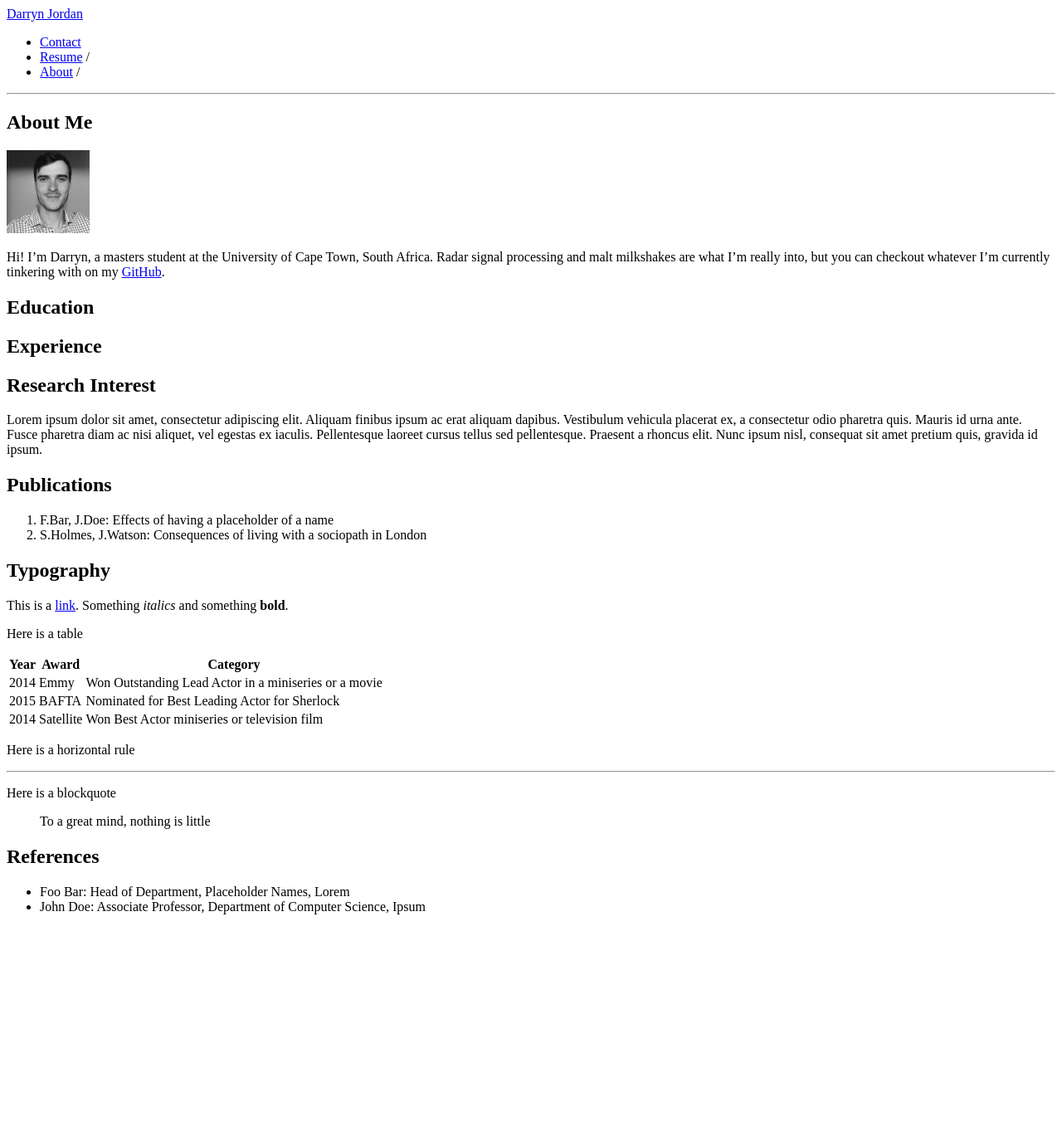
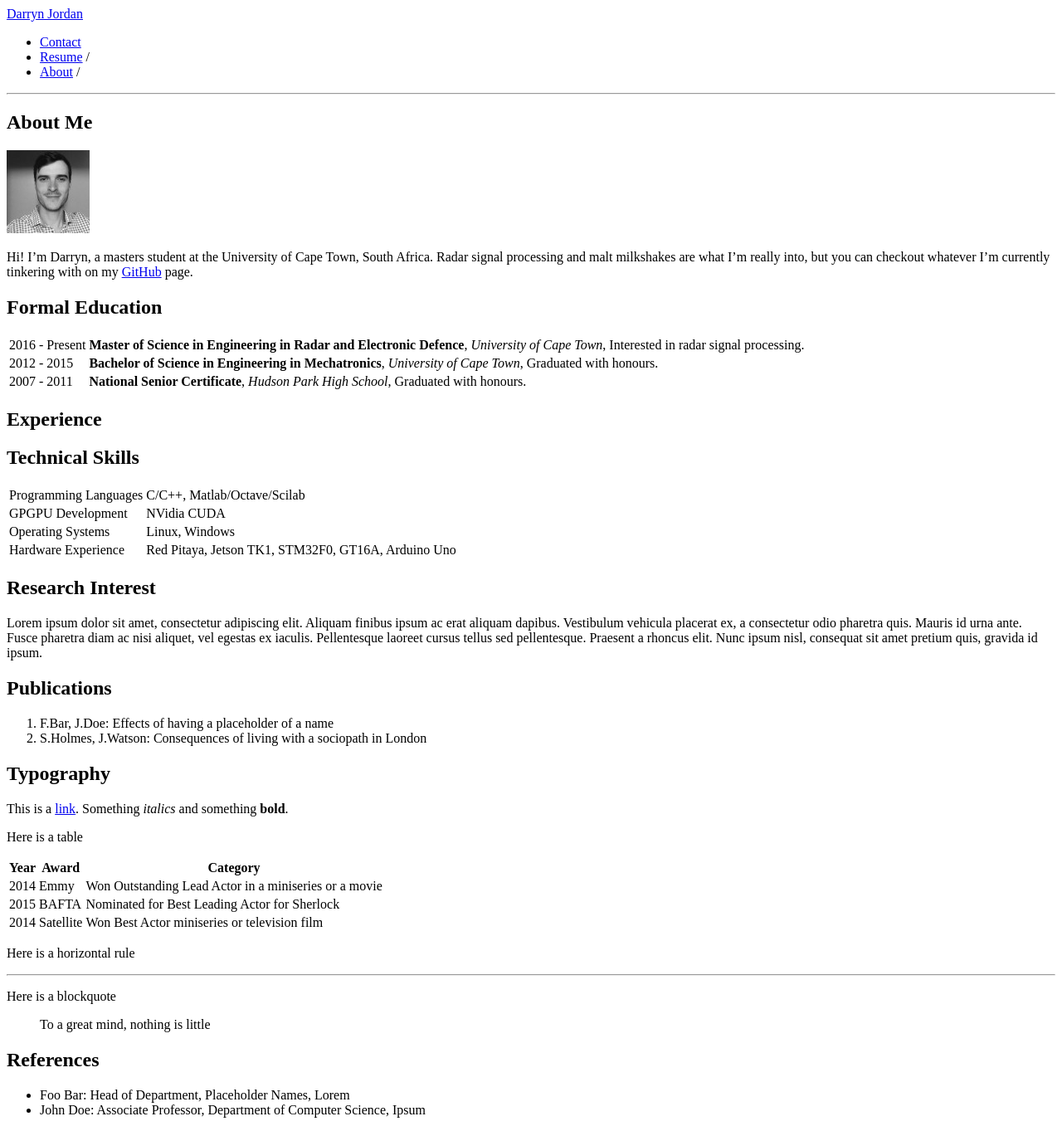
Before and after one commit to darrynjordan/darrynjordan.github.io, a Jekyll site: the page built from index.md, in a window 1280 px wide. Shown: the whole page at 83% size. Built offline with Jekyll 4.4.1, drawn with Linux system fonts in a browser that asks for light colours; our own code applies the rules of GitHub Pages for plain Markdown files; before the commit the page ends 1118 px from its top, so only the background shows below that.

Commit message:
updated education and skills

```diff
--- a/index.md
+++ b/index.md
@@ -6,11 +6,22 @@ layout: default
 
 <img class="profile-picture" src="profile.jpg">
 
-Hi! I'm Darryn, a masters student at the University of Cape Town, South Africa. Radar signal processing and malt milkshakes are what I'm really into, but you can checkout whatever I'm currently tinkering with on my [GitHub](https://github.com/darrynjordan/).
+Hi! I'm Darryn, a masters student at the University of Cape Town, South Africa. Radar signal processing and malt milkshakes are what I'm really into, but you can checkout whatever I'm currently tinkering with on my [GitHub](https://github.com/darrynjordan/) page.
 
-## Education
+## Formal Education
+
+2016 - Present | **Master of Science in Engineering in Radar and Electronic Defence**, *University of Cape Town*, Interested in radar signal processing.
+2012 - 2015 | **Bachelor of Science in Engineering in Mechatronics**, *University of Cape Town*, Graduated with honours.
+2007 - 2011 | **National Senior Certificate**, *Hudson Park High School*, Graduated with honours.
 
 ## Experience
+
+## Technical Skills
+
+Programming Languages | C/C++, Matlab/Octave/Scilab
+GPGPU Development | NVidia CUDA
+Operating Systems | Linux, Windows
+Hardware Experience | Red Pitaya, Jetson TK1, STM32F0, GT16A, Arduino Uno
 
 ## Research Interest
 
```
Also changed, not shown: 2 other files.
